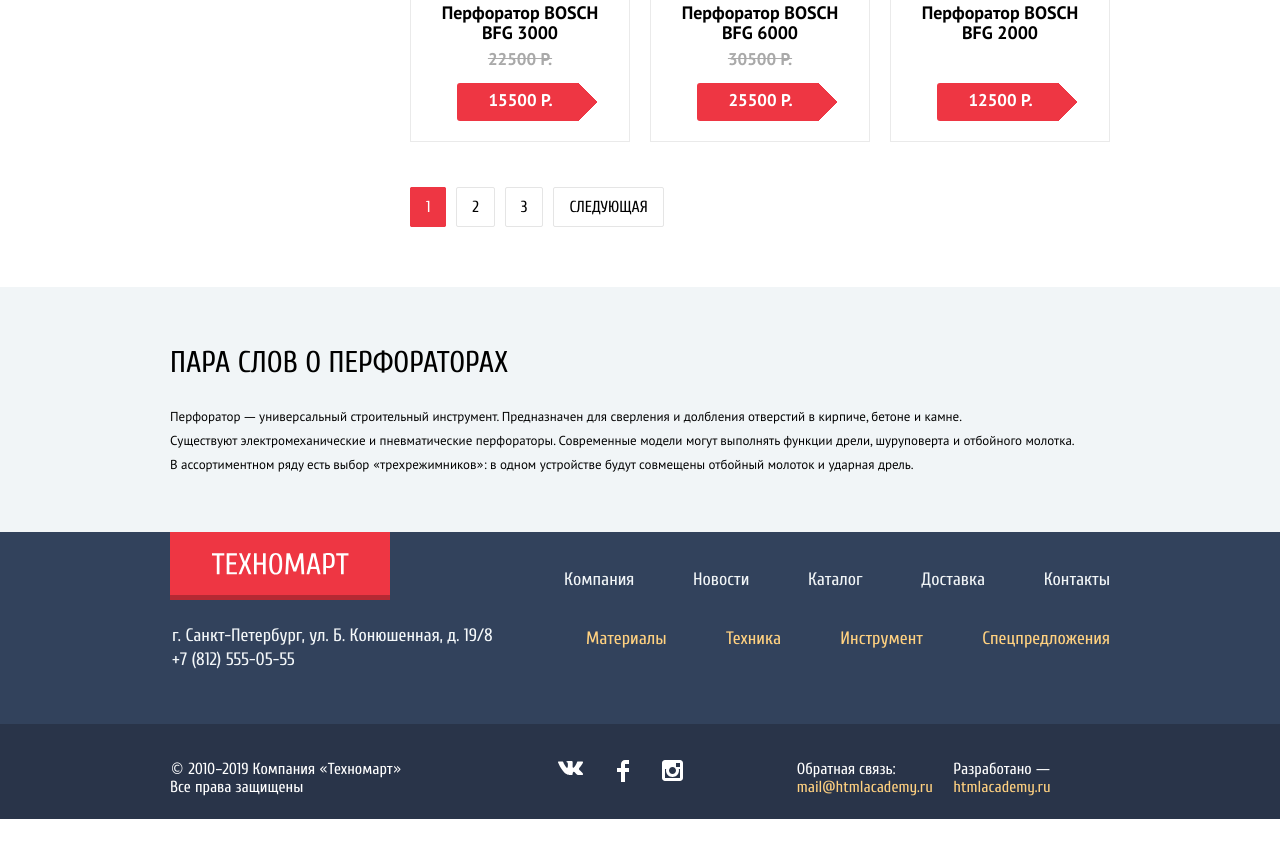
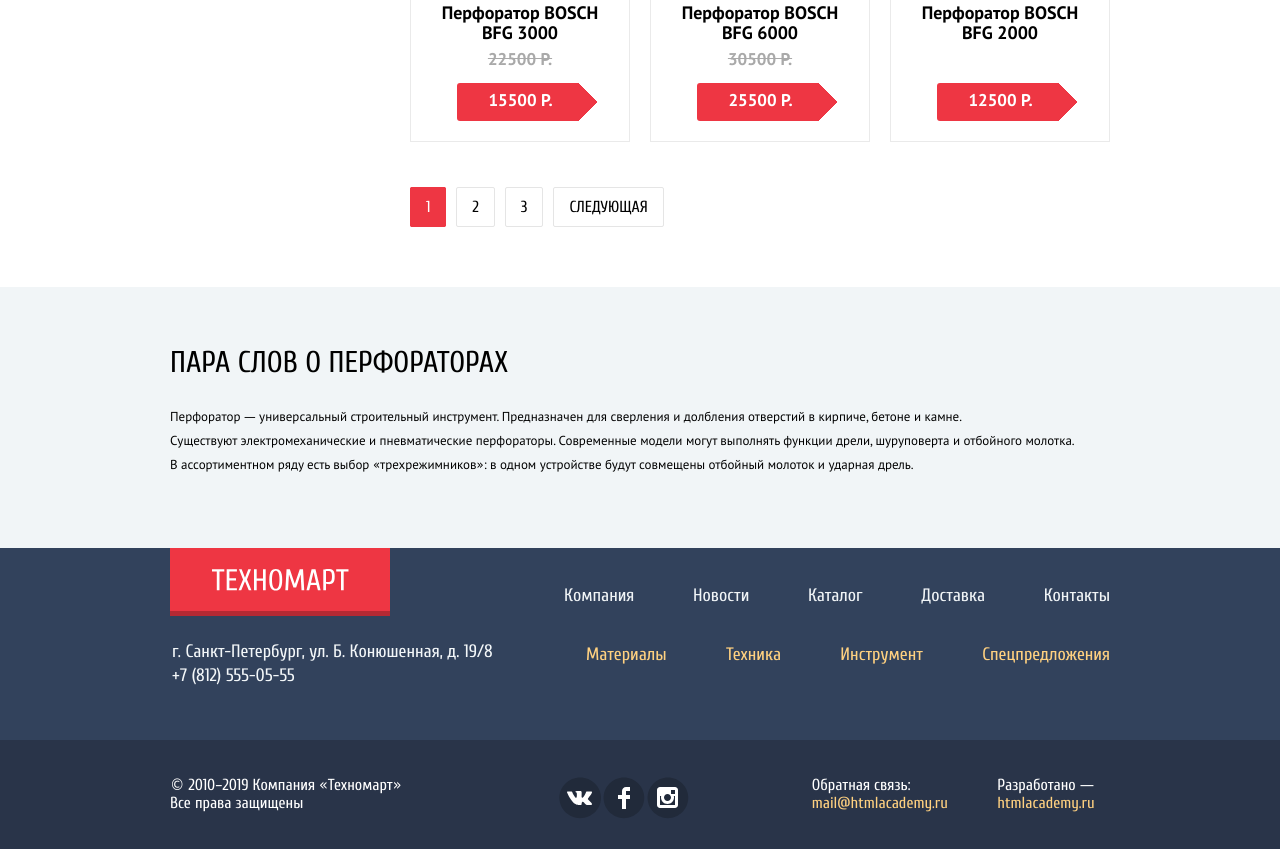
Before and after one commit to dronlinux/103033-technomart-30, a plain HTML site: page catalog.html in a window 1280 px wide. Shown: the part 1403-2252 px from the top of the page. Before the commit the page ends 2222 px from the top, so only its background shows below. Drawn offline with Linux system fonts and the light colour scheme.

Commit message:
pixel perfect внутренняя страница

```diff
--- a/catalog.html
+++ b/catalog.html
@@ -322,19 +322,45 @@
           </p>
           <ul class="footer-social-list">
             <li class="footer-social-item">
-              <a href="#"><img src="img/uikit/icon-vk.svg" width="26" height="15" alt="Вконтакте"></a>
+              <a href="#">
+                <svg width="44" height="44" viewBox="0 0 44 44" fill="none" xmlns="http://www.w3.org/2000/svg">
+                  <path fill-rule="evenodd" clip-rule="evenodd"
+                    d="M22.1627 1.4839C33.6533 1.4839 42.9683 10.5873 42.9683 21.8169C42.9683 33.0461 33.6533 42.1494 22.1627 42.1494C10.6721 42.1494 1.35714 33.0461 1.35714 21.8169C1.35714 10.5873 10.6721 1.4839 22.1627 1.4839Z"
+                    fill="#212A3A" />
+                  <path
+                    d="M24.5403 25.7281C25.4609 25.4384 26.6396 27.6406 27.8943 28.4834C28.8361 29.1219 29.5573 28.9841 29.5573 28.9841L32.9017 28.9372C32.9017 28.9372 34.6495 28.8322 33.8233 27.4803C33.7549 27.3678 33.3389 26.4781 31.334 24.6472C29.2376 22.7319 29.5217 23.0422 32.0456 19.7309C33.5835 17.7125 34.1988 16.4797 34.0062 15.9547C33.8213 15.4494 32.6918 15.5806 32.6918 15.5806L28.9237 15.6059C28.5568 15.6069 28.2458 15.7175 28.1042 16.0887C28.1013 16.0925 27.5062 17.6506 26.7127 18.9753C25.0362 21.7775 24.367 21.9266 24.0896 21.7512C23.4531 21.3453 23.6139 20.1228 23.6139 19.2537C23.6139 16.5378 24.0299 15.4053 22.7993 15.1128C22.3881 15.0153 22.0876 14.9516 21.039 14.9422C19.6985 14.9225 18.5603 14.9422 17.9151 15.2506C17.4866 15.4597 17.1582 15.9181 17.3576 15.9444C17.6079 15.9772 18.1693 16.0944 18.4698 16.4937C18.8559 17.0112 18.8444 18.1709 18.8444 18.1709C18.8444 18.1709 19.0649 21.3687 18.3244 21.7653C17.8159 22.0372 17.1207 21.4822 15.6252 18.9378C14.8616 17.6366 14.2847 16.1984 14.2847 16.1984C14.2847 16.1984 14.173 15.9312 13.9708 15.785C13.7301 15.6116 13.393 15.5562 13.393 15.5562L9.81659 15.5787C9.81659 15.5787 9.27926 15.5937 9.08185 15.8244C8.90659 16.0287 9.06741 16.4506 9.06741 16.4506C9.06741 16.4506 11.8687 22.9016 15.0407 26.1509C17.9488 29.1341 21.2537 28.9362 21.2537 28.9362H22.7511C22.7511 28.9362 23.2027 28.8856 23.4339 28.6437C23.6496 28.4187 23.6399 27.9959 23.6399 27.9959C23.6399 27.9959 23.6101 26.0187 24.5403 25.7281Z"
+                    fill="white" />
+                </svg>
+              </a>
             </li>
             <li class="footer-social-item">
-              <a href="#"><img src="img/uikit/icon-fb.svg" width="12" height="22" alt="Facebook"></a>
+              <a href="#">
+                <svg width="44" height="44" viewBox="0 0 44 44" fill="none" xmlns="http://www.w3.org/2000/svg">
+                  <path fill-rule="evenodd" clip-rule="evenodd"
+                    d="M21.8938 1.4839C33.1232 1.4839 42.2265 10.5873 42.2265 21.8169C42.2265 33.0461 33.1232 42.1494 21.8938 42.1494C10.6643 42.1494 1.56108 33.0461 1.56108 21.8169C1.56108 10.5873 10.6643 1.4839 21.8938 1.4839Z"
+                    fill="#212A3A" />
+                  <path d="M28 15V11H24C21.7909 11 20 12.7909 20 15V19H16V23H20V33H24V23H28V19H24V15H28Z"
+                    fill="white" />
+                </svg>
+              </a>
             </li>
             <li class="footer-social-item">
-              <a href="#"><img src="img/uikit/icon-insta.svg" width="21" height="21" alt="Instagram"></a>
+              <a href="#">
+                <svg width="44" height="44" viewBox="0 0 44 44" fill="none" xmlns="http://www.w3.org/2000/svg">
+                  <path fill-rule="evenodd" clip-rule="evenodd"
+                    d="M21.8938 1.4839C33.1233 1.4839 42.2265 10.5873 42.2265 21.8169C42.2265 33.0461 33.1233 42.1494 21.8938 42.1494C10.6643 42.1494 1.56112 33.0461 1.56112 21.8169C1.56112 10.5873 10.6643 1.4839 21.8938 1.4839Z"
+                    fill="#212A3A" />
+                  <path fill-rule="evenodd" clip-rule="evenodd"
+                    d="M14 11H29C30.65 11 32 12.35 32 14V29C32 30.65 30.65 32 29 32H14C12.35 32 11 30.65 11 29V14C11 12.35 12.35 11 14 11ZM25 21.5C25 19.57 23.43 18 21.5 18C19.57 18 18 19.57 18 21.5C18 23.43 19.57 25 21.5 25C23.43 25 25 23.43 25 21.5ZM14 29V20H15.181C15.0626 20.4913 15.0019 20.9947 15 21.5C15 25.0899 17.9101 28 21.5 28C25.0899 28 28 25.0899 28 21.5C27.9986 20.9946 27.9379 20.4912 27.819 20H29V29H14ZM25 18H29V14H25V18Z"
+                    fill="white" />
+                </svg>
+              </a>
             </li>
           </ul>
-          <p>Обратная связь:<br>
+          <p class="footer-mail">Обратная связь:<br>
             <a class="footer-mail-link" href="#">mail@htmlacademy.ru</a>
           </p>
-          <p>
+          <p class="footer-created">
             Разработано —<br>
             <a class="footer-createdin-link" href="https://htmlacademy.ru/intensive/htmlcss">htmlacademy.ru</a>
           </p>
--- a/css/style.css
+++ b/css/style.css
@@ -1702,7 +1702,10 @@
 .punchers-info {
   background-color: var(--light-grey);
   color: var(--black);
-  padding: 64px 20px 55px;
+  padding-top: 64px;
+  padding-right: 20px;
+  padding-bottom: 71px;
+  padding-left: 20px;
   margin-top: 55px;
   font-size: 13px;
   line-height: 24px;
```
